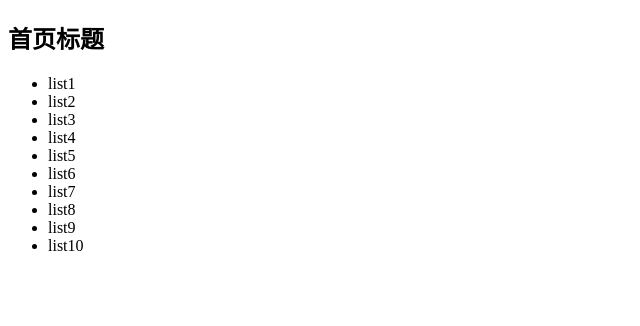
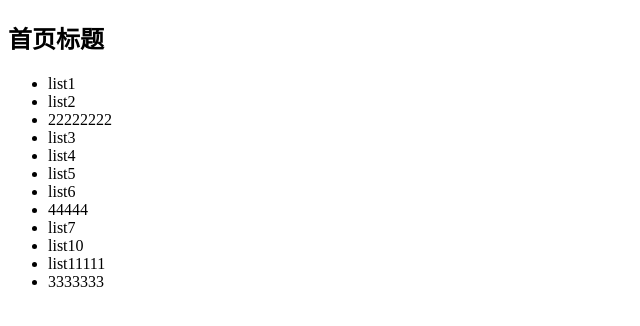
Before and after one commit to maoyuanyuan/testApp, a plain HTML site: page index.html in a window 1280 px wide. Shown: the whole page, without its empty margins (0-640 px from the left). Drawn offline with Linux system fonts and the light colour scheme.

Commit message:
modi index.html

```diff
--- a/index.html
+++ b/index.html
@@ -9,14 +9,17 @@
 	<ul>
 		<li>list1</li>
 		<li>list2</li>
+		<li>22222222</li>
 		<li>list3</li>
 		<li>list4</li>
 		<li>list5</li>
 		<li>list6</li>
+		<li>44444</li>
 		<li>list7</li>
-		<li>list8</li>
-		<li>list9</li>
+
 		<li>list10</li>
+		<li>list11111</li>
+		<li>3333333</li>
 	</ul>
 </body>
 </html>
```
